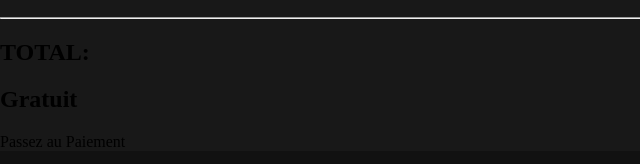
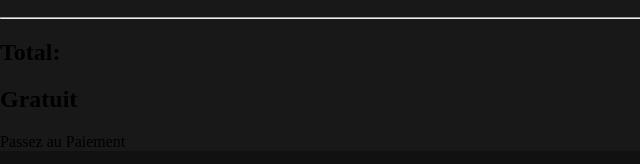
Before and after one commit to Challenge-Project-ESGI/MusiCollector, a website: page html/panier.html in a window 1280 px wide. Shown: the part 1052-1216 px from the top of the page, 0-640 px from the left. Drawn offline with nearby package versions, Linux system fonts and the light colour scheme; files that its build step writes are made by us from their sources.

Commit message:
petite modif (total)

```diff
--- a/html/panier.html
+++ b/html/panier.html
@@ -74,7 +74,7 @@
 								</div>
 								<hr class="dash">
 								<div class="div-info">
-									<h2 class="legende-tiakola-gras">TOTAL:</h2>
+									<h2 class="legende-tiakola-gras">Total:</h2>
 									<h2 class="legende-tiakola-gras">Gratuit</h2>
 								</div>
 							</div>
```
